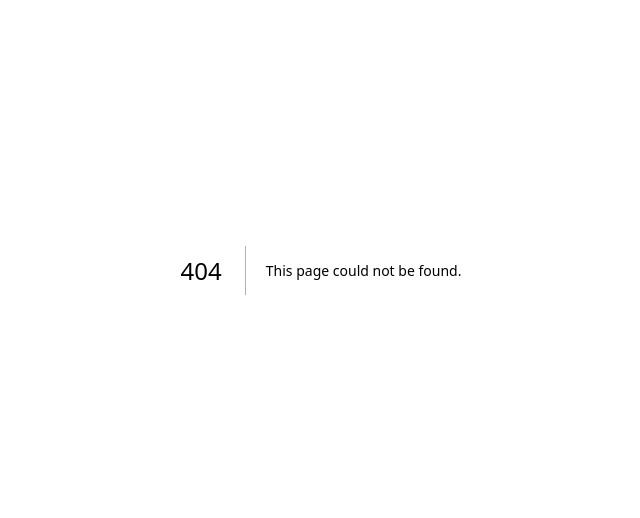
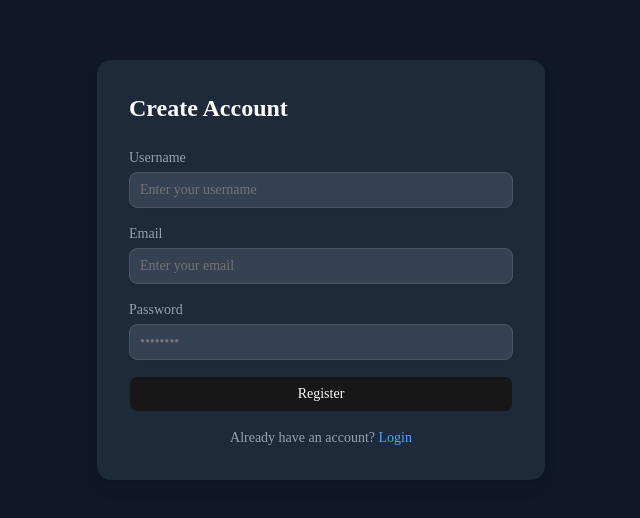
Before and after one commit to maimuna-t-333/mchat, a Next.js app: page /register in a window 1280 px wide. Before the commit this address had no page. Shown: the part 130-648 px from the top of the page, without its empty margins (319-959 px from the left). Built offline with nearby package versions, Linux system fonts and the light colour scheme; no server answers.

Commit message:
Added register page and functionality

```diff
--- /dev/null
+++ b/app/(auth)/register/page.js
@@ -0,0 +1,123 @@
+'use client'
+import { useState } from 'react'
+import { supabase } from '@/lib/supabase'
+import { useRouter } from 'next/navigation'
+import Link from 'next/link'
+import { Button } from '@/components/ui/button'
+import { Input } from '@/components/ui/input'
+
+export default function RegisterPage() {
+  const router = useRouter()
+  const [email, setEmail] = useState('')
+  const [password, setPassword] = useState('')
+  const [username, setUsername] = useState('')
+  const [error, setError] = useState('')
+  const [loading, setLoading] = useState(false)
+
+  const handleRegister = async (e) => {
+    e.preventDefault()
+    setLoading(true)
+    setError('')
+
+    const { data, error: signUpError } = await supabase.auth.signUp({
+      email,
+      password,
+    })
+
+    if (signUpError) {
+      setError(signUpError.message)
+      setLoading(false)
+      return
+    }
+
+    const { error: profileError } = await supabase
+      .from('profiles')
+      .insert({
+        id: data.user.id,
+        username,
+      })
+
+    if (profileError) {
+      setError(profileError.message)
+      setLoading(false)
+      return
+    }
+
+    router.push('/chat')
+  }
+
+  return (
+    <main className="flex min-h-screen items-center justify-center bg-gray-900">
+      <div className="w-full max-w-md p-8 bg-gray-800 rounded-xl shadow-lg">
+        <h2 className="text-2xl font-bold text-white mb-6">
+          Create Account
+        </h2>
+
+        {error && (
+          <div className="bg-red-500/20 text-red-400 p-3 rounded-lg mb-4 text-sm">
+            {error}
+          </div>
+        )}
+
+        <form onSubmit={handleRegister} className="space-y-4">
+          <div>
+            <label className="text-gray-400 text-sm mb-1 block">
+              Username
+            </label>
+            <Input
+              type="text"
+              placeholder="Enter your username"
+              value={username}
+              onChange={(e) => setUsername(e.target.value)}
+              required
+              className="bg-gray-700 border-gray-600 text-white"
+            />
+          </div>
+
+          <div>
+            <label className="text-gray-400 text-sm mb-1 block">
+              Email
+            </label>
+            <Input
+              type="email"
+              placeholder="Enter your email"
+              value={email}
+              onChange={(e) => setEmail(e.target.value)}
+              required
+              className="bg-gray-700 border-gray-600 text-white"
+            />
+          </div>
+
+          <div>
+            <label className="text-gray-400 text-sm mb-1 block">
+              Password
+            </label>
+            <Input
+              type="password"
+              placeholder="••••••••"
+              value={password}
+              onChange={(e) => setPassword(e.target.value)}
+              required
+              className="bg-gray-700 border-gray-600 text-white"
+            />
+          </div>
+
+          <Button
+            type="submit"
+            className="w-full"
+            disabled={loading}
+          >
+            {loading ? 'Creating account...' : 'Register'}
+          </Button>
+        </form>
+
+        <p className="text-gray-400 text-sm text-center mt-4">
+          Already have an account?{' '}
+          <Link href="/login" className="text-blue-400 hover:underline">
+            Login
+          </Link>
+        </p>
+      </div>
+    </main>
+  )
+}
```
Also changed, not shown: app/(auth)/login/page.js (added), app/auth/register/page.js (deleted).
